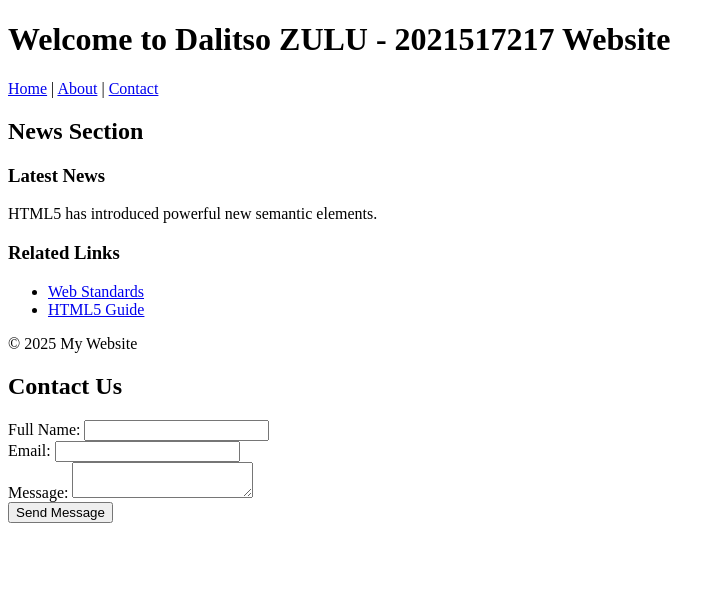
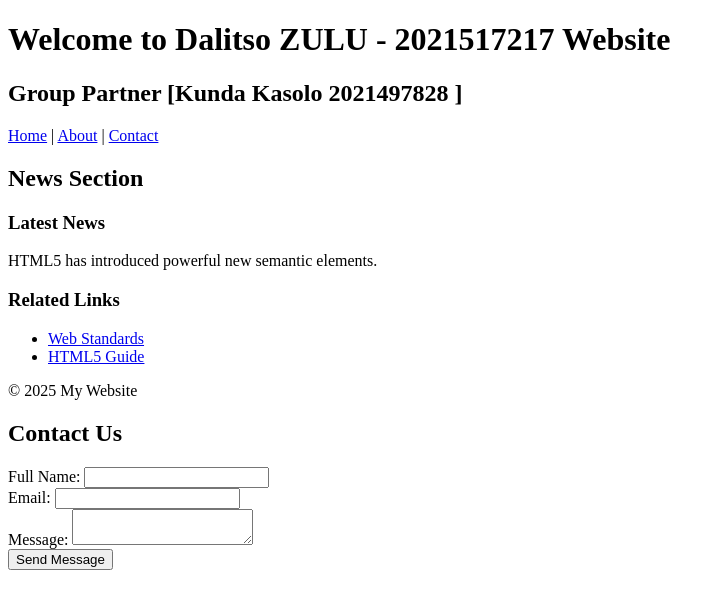
Before and after one commit to DalitsoZz/lab2-html, a plain HTML site: page index.html in a window 1280 px wide. Shown: the whole page, without its empty margins (0-725 px from the left). Drawn offline with Linux system fonts and the light colour scheme.

Commit message:
Update index.html

```diff
--- a/index.html
+++ b/index.html
@@ -8,6 +8,7 @@
 <body>
 <header>
 <h1>Welcome to Dalitso ZULU - 2021517217 Website</h1>
+  <h2>Group Partner [Kunda Kasolo  2021497828 ]</h2>
 <nav>
 <a href="#">Home</a> |
 <a href="#">About</a> |
```
